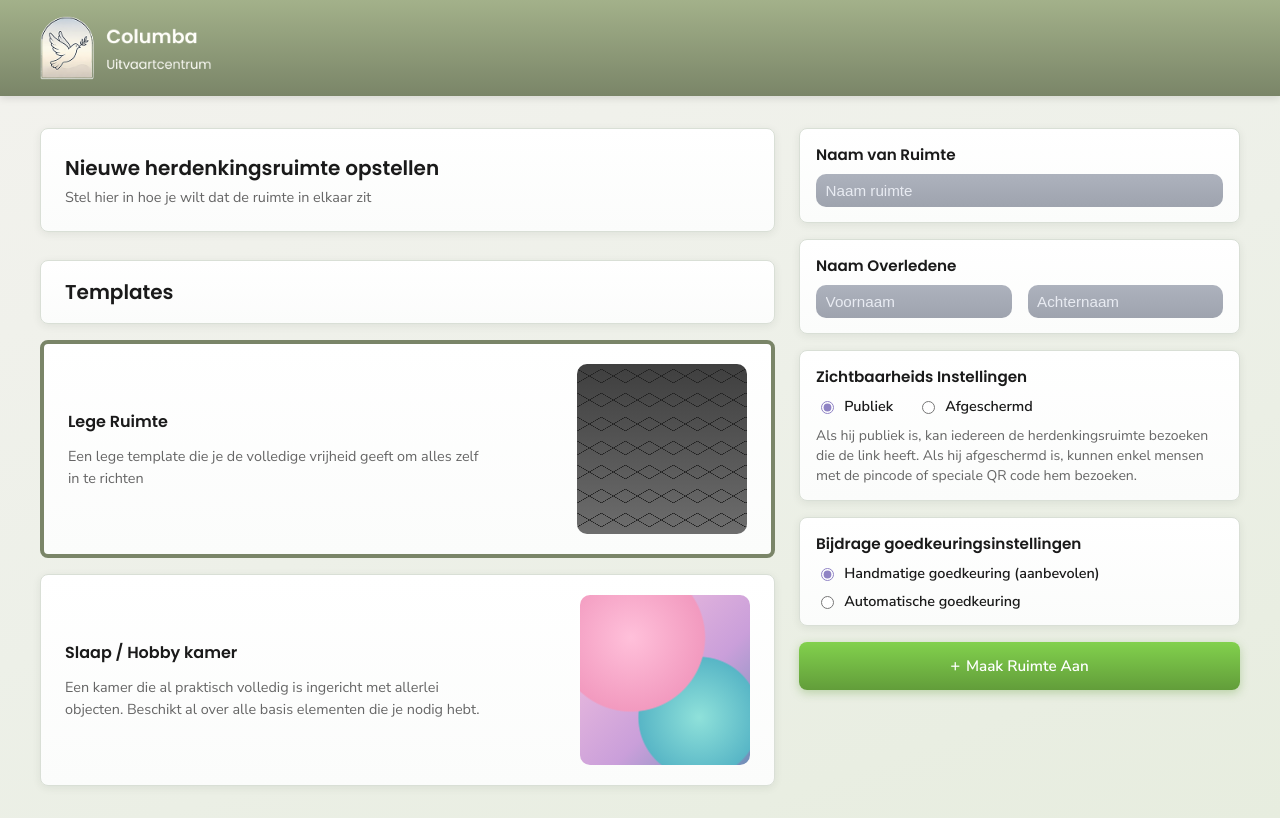
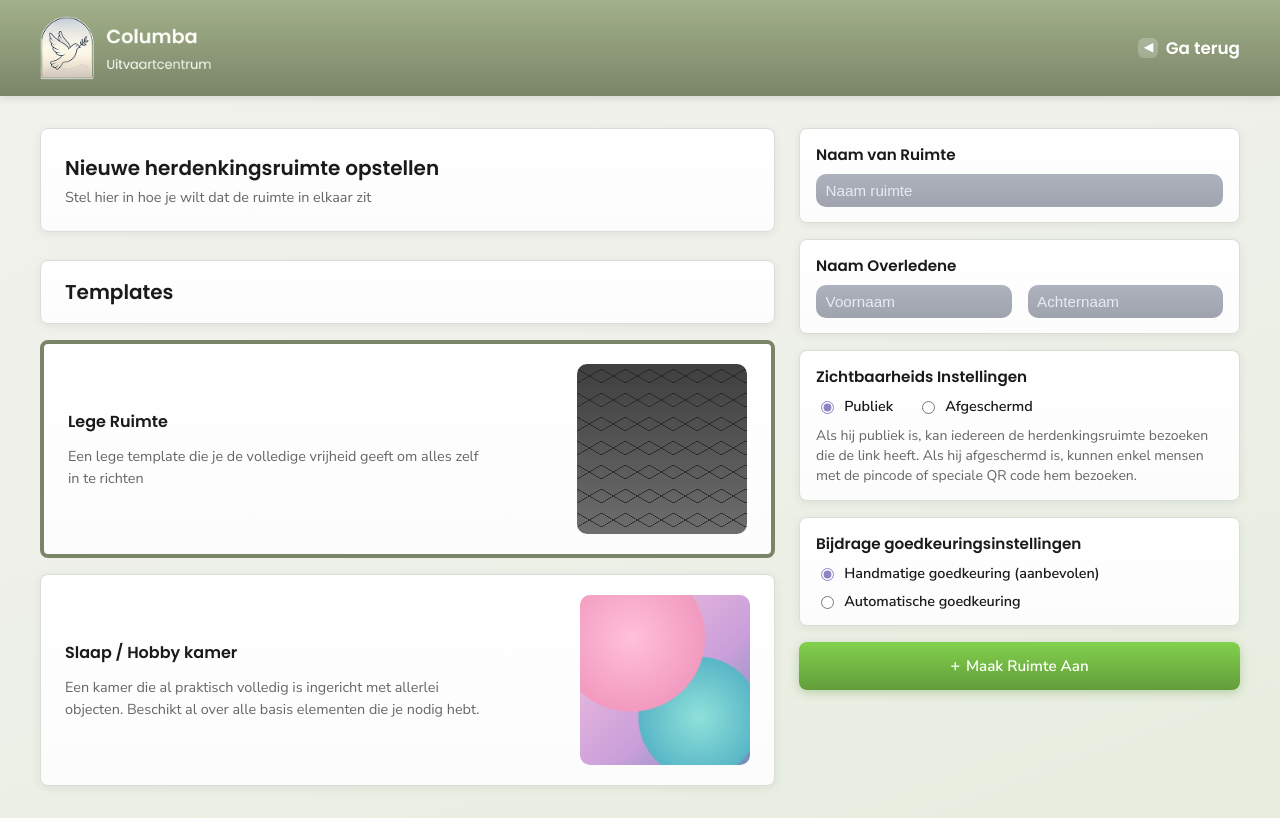
Before and after one commit to devosdevelops/build_noekmemorial, a Nuxt app in the folder app/: page /dashboard/new-room in a window 1280 px wide. Built offline with nearby package versions, Linux system fonts and the light colour scheme.

Commit message:
feat: add back navigation button to DashboardLayout for improved user experience

```diff
--- a/app/app/components/dashboard/DashboardLayout.vue
+++ b/app/app/components/dashboard/DashboardLayout.vue
@@ -5,6 +5,11 @@
         <div class="logo-section">
           <img src="/logo-white.png" alt="Columba" class="logo" />
         </div>
+
+        <NuxtLink v-if="showBackButton" :to="backTo" class="back-link">
+          <span class="back-caret" aria-hidden="true">◀</span>
+          <span>{{ backLabel }}</span>
+        </NuxtLink>
       </div>
     </header>
 
@@ -30,6 +35,18 @@ defineProps({
   showSidebar: {
     type: Boolean,
     default: true
+  },
+  showBackButton: {
+    type: Boolean,
+    default: false
+  },
+  backTo: {
+    type: String,
+    default: '/dashboard'
+  },
+  backLabel: {
+    type: String,
+    default: 'Ga terug'
   }
 })
 </script>
@@ -54,6 +71,9 @@ defineProps({
   max-width: 1200px;
   margin: 0 auto;
   padding: 0 1rem;
+  display: flex;
+  align-items: center;
+  justify-content: space-between;
 }
 
 .logo-section {
@@ -64,6 +84,34 @@ defineProps({
 .logo {
   height: 64px;
   width: auto;
+}
+
+.back-link {
+  display: inline-flex;
+  align-items: center;
+  gap: 0.45rem;
+  color: #ffffff;
+  text-decoration: none;
+  font-family: var(--font-display);
+  font-size: 1.05rem;
+  font-weight: 600;
+  line-height: 1;
+}
+
+.back-caret {
+  width: 1.25rem;
+  height: 1.25rem;
+  border-radius: 6px;
+  background: rgba(255, 255, 255, 0.22);
+  display: inline-flex;
+  align-items: center;
+  justify-content: center;
+  font-size: 0.72rem;
+  line-height: 1;
+}
+
+.back-link:hover {
+  filter: brightness(0.96);
 }
 
 .dashboard-main {
@@ -106,5 +154,16 @@ defineProps({
   .logo {
     height: 48px;
   }
+
+  .back-link {
+    font-size: 0.95rem;
+  }
+
+  .back-caret {
+    width: 1.1rem;
+    height: 1.1rem;
+    border-radius: 5px;
+    font-size: 0.68rem;
+  }
 }
 </style>
--- a/app/app/pages/dashboard/new-room.vue
+++ b/app/app/pages/dashboard/new-room.vue
@@ -1,5 +1,5 @@
 <template>
-  <DashboardLayout :showSidebar="false">
+  <DashboardLayout :showSidebar="false" :showBackButton="true" backTo="/dashboard" backLabel="Ga terug">
     <div class="create-room-page">
       <section class="left-column">
         <Card class="intro-card">
```
